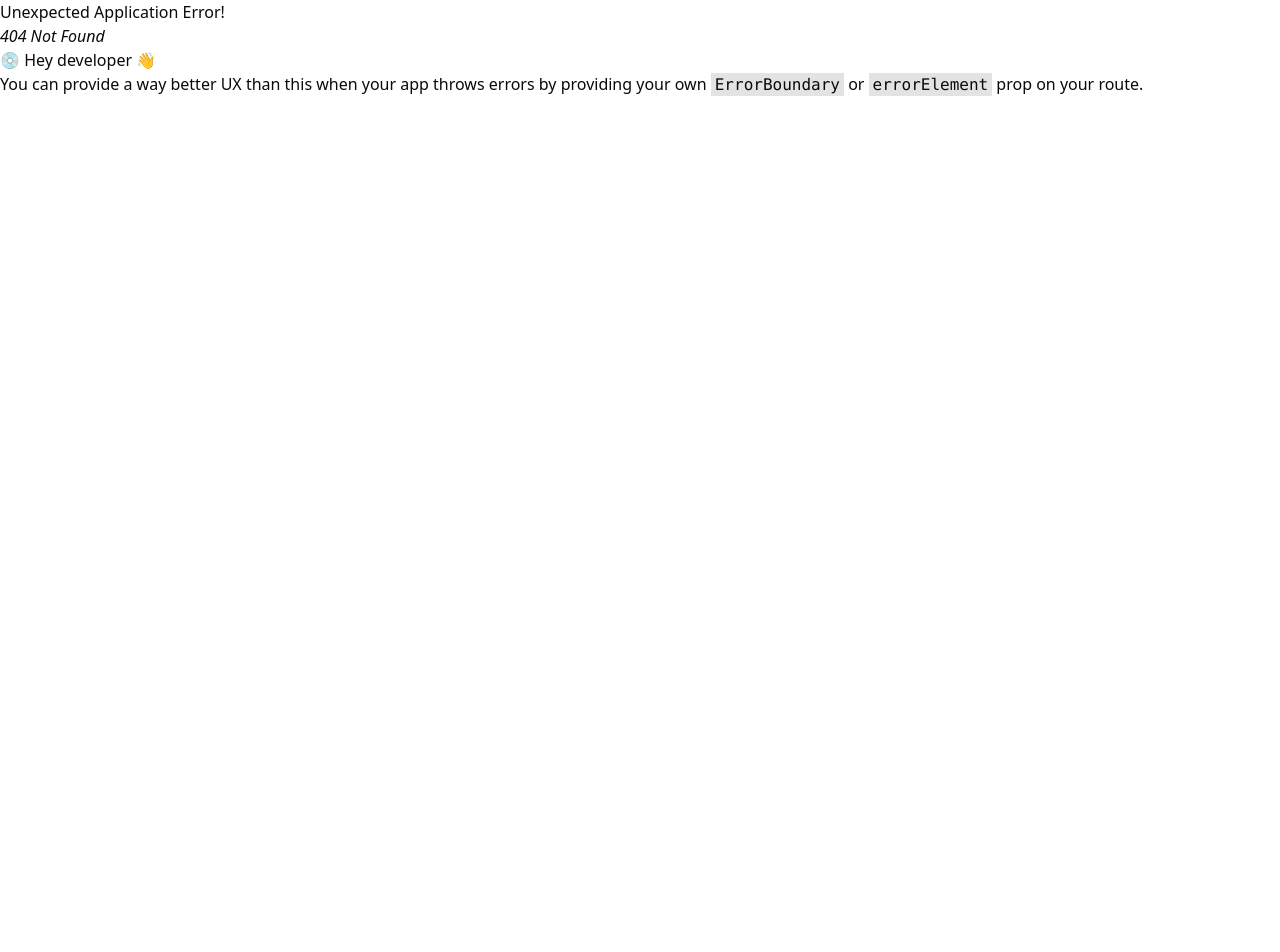
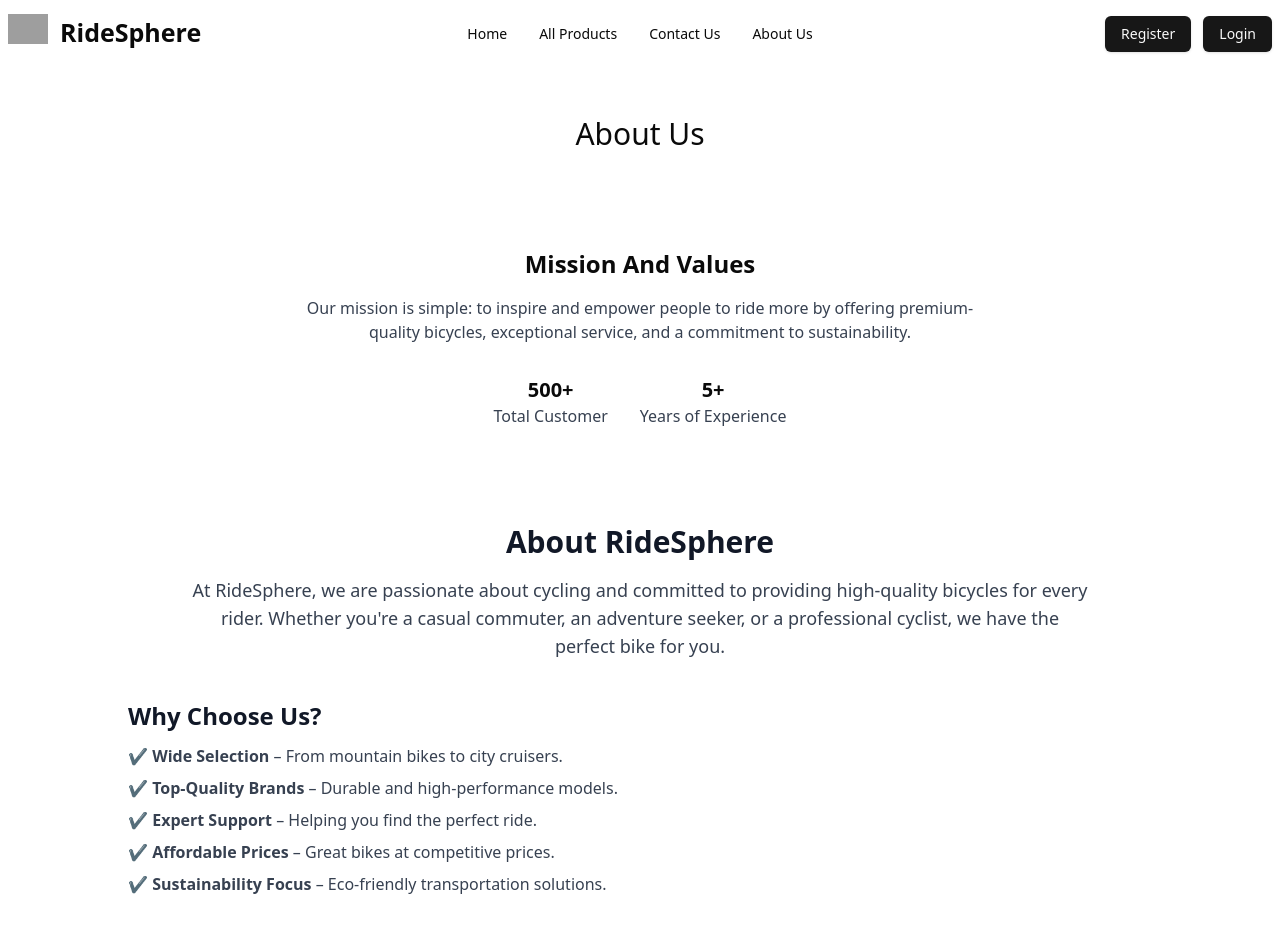
Before and after one commit to SadikMuktadir/bicycle-store-front-end, a React (Vite) app: page /aboutUs in a window 1280 px wide. Before the commit this address had no page. Shown: the top 952 px of the page. Before the commit the page ends 800 px from the top, so only its background shows below. Built offline with nearby package versions, Linux system fonts and the light colour scheme; grey boxes are pictures that could not be loaded.

Commit message:
about section  added

```diff
--- /dev/null
+++ b/src/components/pages/About.tsx
@@ -0,0 +1,75 @@
+const About = () => {
+  return (
+    <div>
+      <div className="bg-white">
+        <header className=" text-center py-12">
+          <h1 className="text-3xl font-medium">About Us</h1>
+        </header>
+
+        <section className="text-center py-12 px-4">
+          <h2 className="text-2xl font-bold">Mission And Values</h2>
+          <p className="mt-4 text-gray-700 max-w-2xl mx-auto">
+            Our mission is simple: to inspire and empower people to ride more by
+            offering premium-quality bicycles, exceptional service, and a
+            commitment to sustainability.
+          </p>
+          <div className="flex justify-center space-x-8 mt-8 animate-fadeIn">
+            <div className="transition transform hover:scale-110">
+              <h3 className="text-xl font-bold">500+</h3>
+              <p className="text-gray-700">Total Customer</p>
+            </div>
+            <div className="transition transform hover:scale-110">
+              <h3 className="text-xl font-bold">5+</h3>
+              <p className="text-gray-700">Years of Experience</p>
+            </div>
+          </div>
+        </section>
+        <section className=" py-12 px-6 md:px-16">
+          <div className="max-w-4xl mx-auto text-center">
+            <h2 className="text-3xl font-bold text-gray-900">
+              About <span className="">RideSphere</span>
+            </h2>
+            <p className="mt-4 text-gray-700 text-lg">
+              At <span className="">RideSphere</span>, we are passionate about
+              cycling and committed to providing high-quality bicycles for every
+              rider. Whether you're a casual commuter, an adventure seeker, or a
+              professional cyclist, we have the perfect bike for you.
+            </p>
+          </div>
+
+          <div className="max-w-5xl mx-auto mt-10 grid md:grid-cols-2 gap-8 items-center">
+            <div>
+              <h3 className="text-2xl font-semibold text-gray-900">
+                Why Choose Us?
+              </h3>
+              <ul className="mt-3 space-y-2 text-gray-700">
+                <li>
+                  ✔️ <span className="font-semibold">Wide Selection</span> –
+                  From mountain bikes to city cruisers.
+                </li>
+                <li>
+                  ✔️ <span className="font-semibold">Top-Quality Brands</span> –
+                  Durable and high-performance models.
+                </li>
+                <li>
+                  ✔️ <span className="font-semibold">Expert Support</span> –
+                  Helping you find the perfect ride.
+                </li>
+                <li>
+                  ✔️ <span className="font-semibold">Affordable Prices</span> –
+                  Great bikes at competitive prices.
+                </li>
+                <li>
+                  ✔️ <span className="font-semibold">Sustainability Focus</span>{" "}
+                  – Eco-friendly transportation solutions.
+                </li>
+              </ul>
+            </div>
+          </div>
+        </section>
+      </div>
+    </div>
+  );
+};
+
+export default About;
--- a/src/components/shared/Navbar.tsx
+++ b/src/components/shared/Navbar.tsx
@@ -54,6 +54,9 @@ const Navbar = () => {
             <li>
               <Link to="/contactUs">Contact Us</Link>
             </li>
+            <li>
+              <Link to="/aboutUs">About Us</Link>
+            </li>
           </ul>
         </div>
         <div className="navbar-end">
--- a/src/routes/Route.tsx
+++ b/src/routes/Route.tsx
@@ -11,6 +11,7 @@ import Register from "@/components/pages/public/Register";
 import Home from "@/components/home/Home";
 import ProductDetails from "@/components/home/ProductDetails";
 import CheckOut from "@/components/home/CheckOut";
+import About from "@/components/pages/About";
 
 const router = createBrowserRouter([
   {
@@ -36,6 +37,10 @@ const router = createBrowserRouter([
       {
         path: "/contactUs",
         element: <ContactUs />,
+      },
+      {
+        path: "/aboutUs",
+        element: <About />,
       },
 
       {
```
